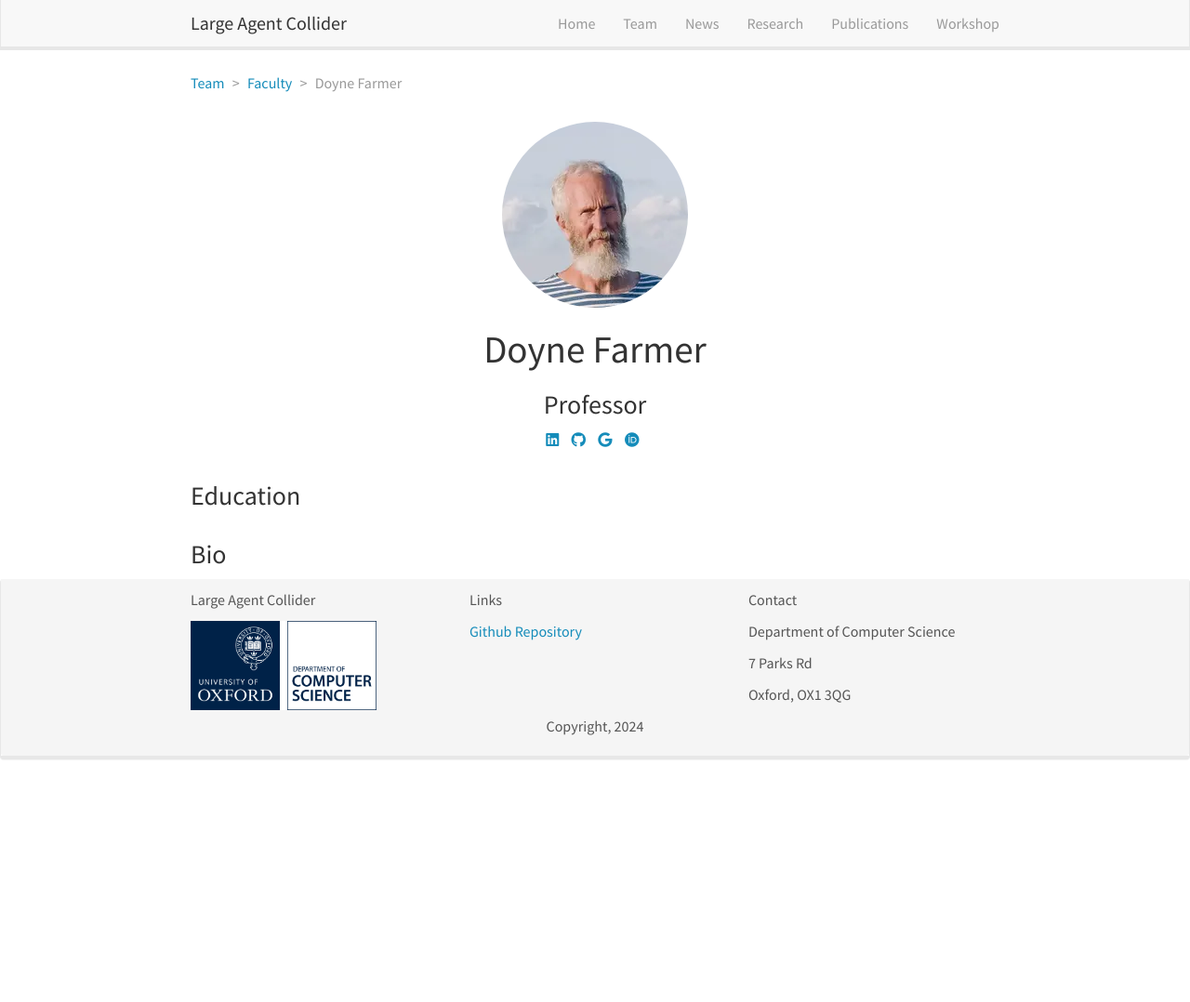
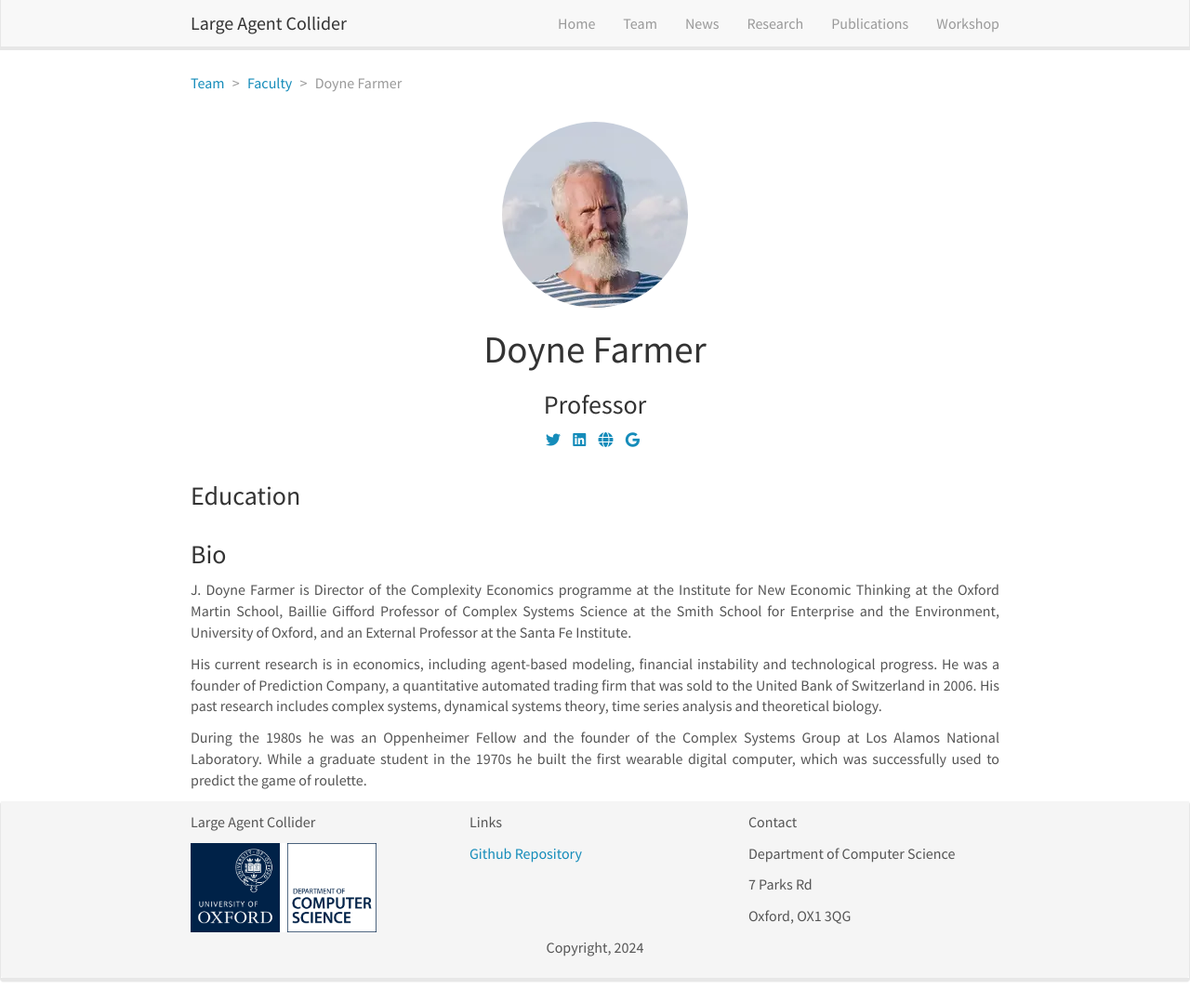
Before and after one commit to imqhashmi/LargeAgentCollider.github.io, a Jekyll site: the page built from _pages/team/_posts/2022-09-01-doyne.md, in a window 1280 px wide and 1078 px high. Shown: the whole window at 93% size. Built offline with Jekyll 4.4.1, drawn with Linux system fonts in a browser that asks for light colours; nearby versions of some CDN libraries.

Commit message:
Update 2022-09-01-doyne.md

```diff
--- a/_pages/team/_posts/2022-09-01-doyne.md
+++ b/_pages/team/_posts/2022-09-01-doyne.md
@@ -6,12 +6,18 @@ image: doyne.webp
 role: Professor
 permalink: 'team/doyne'
 social:
-    #twitter: https://twitter.com/
-    linkedin: https://www.linkedin.com/
-    google-scholar: https://scholar.google.com/
-    github: https://github.com/
-    website:
-    orcid: https://orcid.org/
+    twitter: https://twitter.com/doyne_farmer
+    linkedin: https://www.linkedin.com/in/doyne-farmer-4aa57517/
+    google-scholar: https://scholar.google.com/citations?user=Rk7g1U0AAAAJ&hl=en
+    #github: https://github.com/
+    website: https://www.doynefarmer.com
+    #orcid: https://orcid.org/
     #research-gate: https://www.researchgate.net/
 education:
 ---
+
+J. Doyne Farmer is Director of the Complexity Economics programme at the Institute for New Economic Thinking at the Oxford Martin School, Baillie Gifford Professor of Complex Systems Science at the Smith School for Enterprise and the Environment, University of Oxford, and an External Professor at the Santa Fe Institute.
+
+His current research is in economics, including agent-based modeling, financial instability and technological progress. He was a founder of Prediction Company, a quantitative automated trading firm that was sold to the United Bank of Switzerland in 2006. His past research includes complex systems, dynamical systems theory, time series analysis and theoretical biology.
+
+During the 1980s he was an Oppenheimer Fellow and the founder of the Complex Systems Group at Los Alamos National Laboratory. While a graduate student in the 1970s he built the first wearable digital computer, which was successfully used to predict the game of roulette.
```
